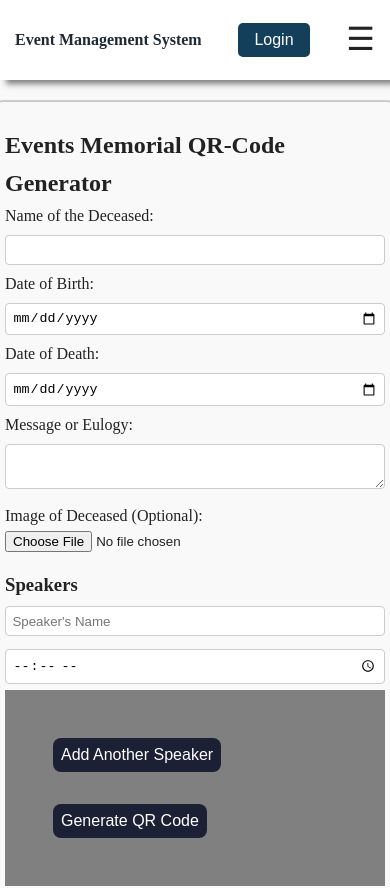
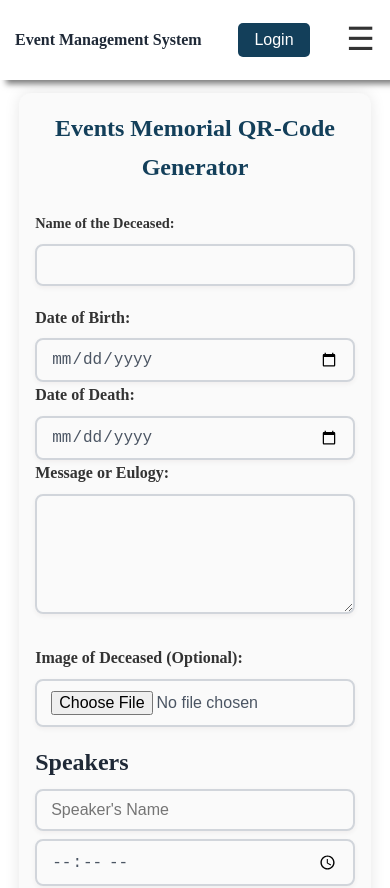
Before and after one commit to Fuma1322/ems, a React (Vite) app: page /form in a window 390 px wide. Shown: the top 888 px of the page. Built offline with nearby package versions, Linux system fonts and the light colour scheme.

Commit message:
formpage started

```diff
--- a/src/pages/FormPage.jsx
+++ b/src/pages/FormPage.jsx
@@ -72,7 +72,7 @@ function FormPage() {
             <h2>Events  Memorial QR-Code Generator</h2>
 
             <form onSubmit={handleSubmit}>
-                <div>
+                <div className='input'>
                     <label>Name of the Deceased:</label>
                     <input
                         type="text"
--- a/src/styles/FormPage.css
+++ b/src/styles/FormPage.css
@@ -1,121 +1,171 @@
-.program {
-    max-width: 600px;
-    margin: 1rem auto;
-    padding: 10px;
-    background-color: #f4f4f4;
-    border-radius: 8px;
-    box-shadow: 0 0 10px rgba(0, 0, 0, 0.2);
-    text-align: center;
-    font-family: 'Arial', sans-serif;
+body {
+  background-color: white;
   color: #333;
+  margin: 0;
+  padding: 1rem;
 }
 
-  .cover {
-    background-color: #1b2034;
-    color: white;
-    padding: 25px;
-    margin: 25px 20px 20px 20px;
-    border-radius: 8px;
-    position: relative;
+h2 {
+  font-size: 2rem;
+  font-weight: 700;
+  color: #133f5a;
+  margin-bottom: 1rem;
+  text-align: center;
+  transition: color 0.3s ease-in-out;
 }
 
-  .cover h1 {
-    margin-bottom: 0.3rem;
-  }
-
-  .cover p {
-    margin: 0.3rem 0;
-  }
-
-  .cover-image {
-    width: 100%;
-    max-width: 150px;
-    margin: 15px 0;
-    border-radius: 50%;
-    border: 4px solid white;
-  }
-
-  .message, .order-of-service {
-    margin-top: 15px;
-    text-align: left;
-  }
-
-  .message h2, .order-of-service h2 {
-    color: #1b2034;
-  }
-
-  .order-of-service ul {
-    list-style: none;
-    padding: 0;
-  }
-
-  .order-of-service li {
-    padding: 5px 0;
-    border-bottom: 1px solid #ccc;
-    cursor: pointer;
-  }
-
-  .order-of-service li:hover {
-    background-color: #e0e0e0;
-  }
-
-  .order-of-service li span {
-    font-weight: bold;
-    color: #1b2034;
-    margin-left: 5px;
-  }
-
-  .app {
-    padding: 1.5rem 0.5rem;
-    border: 2px solid #ccc;
-    width: 400px;
-    margin-top: 100px;
+label {
+  font-weight: bolder;
 }
 
 h3 {
   margin-top: 1rem;
+  font-size: 1.5rem;
+  color: #1F2937;
 }
 
-  input[type="text"], input[type="date"], input[type="time"], textarea {
+input[type="text"],
+input[type="date"],
+input[type="time"],
+textarea,
+input[type="file"] {
   width: 100%;
-    padding: 0.4rem;
-    margin: 0.4rem 0;
-    border: 1px solid #ccc;
-    border-radius: 4px;
+  margin-top: 8px;
+  padding: 10px 14px;
+  font-size: 16px;
+  color: #4B5563;
+  background-color: transparent;
+  border: 2px solid #D1D5DB;
+  border-radius: 8px;
+  outline: none;
+  transition: border-color 0.3s ease-in-out, box-shadow 0.3s ease-in-out;
+  box-shadow: 0 2px 5px rgba(65, 1, 1, 0.05);
 }
-  .btns {
-    flex-direction: column;
-    background-color: grey;
-    padding: 2rem;
-    justify-content: center;
-    align-items: center;
+
+input[type="text"]:focus,
+input[type="date"]:focus,
+input[type="time"]:focus,
+textarea:focus {
+  border-color: #133f5a;
+  box-shadow: 0 0 5px rgba(79, 70, 229, 0.4);
 }
+
+input[type="text"]:hover,
+input[type="date"]:hover,
+input[type="time"]:hover,
+textarea:hover {
+  border-color: #133f5a;
+}
+
+textarea {
+  resize: vertical;
+  min-height: 120px;
+}
+
 button {
-    background-color: #1b2034;
+  background-color: #133f5a;
   color: white;
   border: none;
-    padding: 0.5rem;
+  padding: 0.75rem 2rem;
   border-radius: 8px;
   cursor: pointer;
-    margin: 1rem;
-
+  margin: 1rem 0;
+  transition: background-color 0.3s ease;
 }
 
 button:hover {
-    background-color: orange;
+  background-color: black;
 }
 
-  .uploaded-image{
-    max-width: 100px;
+.app {
+  max-width: 600px;
+  margin: 2rem auto;
+  padding: 2rem;
+  background-color: #fafafa;
+  border-radius: 12px;
+  box-shadow: 0 0 15px rgba(0, 0, 0, 0.1);
+  color: #333;
+}
+
+.input,
+textarea {
+  margin-bottom: 1.5rem;
+}
+
+.input label,
+textarea label {
+  font-size: 1rem;
+  font-weight: bold;
+}
+
+.uploaded-image {
+  max-width: 150px;
   margin-top: 10px;
   border-radius: 8px;
-  }
-  .app{
-    border-radius: 8px;
-
+  display: block;
+  margin-left: auto;
+  margin-right: auto;
 }
 
-  .app img{
-    max-width: 200px;
-    margin-top: 10px;
+.btns {
+  display: flex;
+  flex-direction: column;
+  align-items: center;
+  margin-top: 2rem;
 }
+
+.btns button {
+  width: 100%;
+  max-width: 250px;
+}
+
+@media screen and (max-width: 768px) {
+  .app {
+    padding: 1rem;
+    width: 100%;
+    margin-top: 50px;
+  }
+
+  h2 {
+    font-size: 1.5rem;
+    margin-bottom: 1.5rem;
+  }
+
+  .input {
+    margin-bottom: 1.2rem;
+  }
+
+  .input label {
+    font-size: 0.9rem;
+  }
+
+  .uploaded-image {
+    max-width: 120px;
+  }
+
+  button {
+    padding: 0.5rem 1.5rem;
+    font-size: 1rem;
+  }
+
+  .btns button {
+    width: 100%;
+    max-width: 100%;
+  }
+
+  body {
+    padding: 1.2rem;
+    margin-top: 1.5rem;
+  }
+}
+
+@media screen and (min-width: 769px) {
+  .app {
+    padding: 2rem;
+    margin-top: 100px;
+  }
+
+  h2 {
+    font-size: 2rem;
+  }
+}
```
Lines whose indentation alone changed are shown as unchanged.
